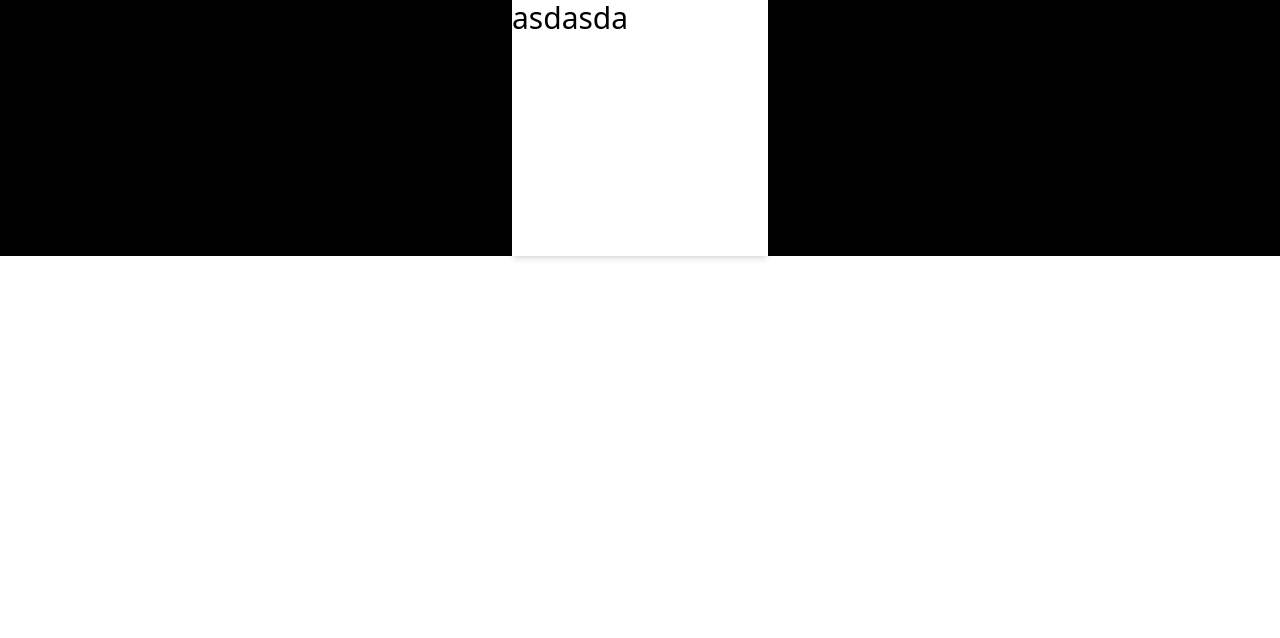
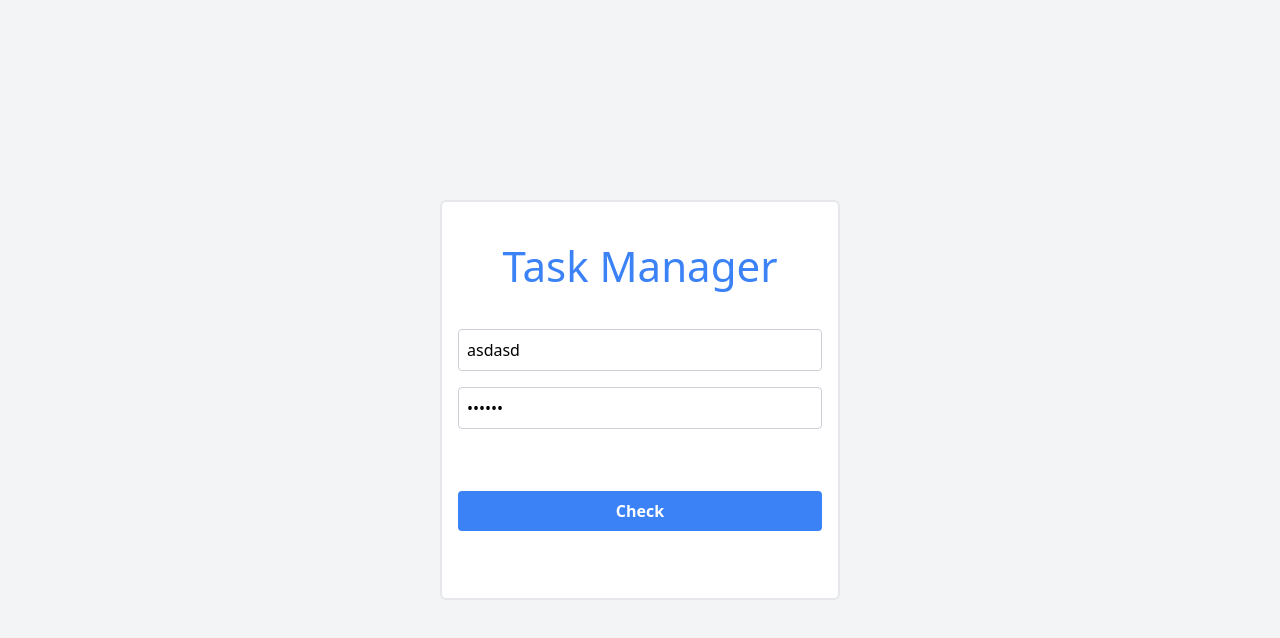
Before and after one commit to m1her/Task-Management-App, a React (Create React App) app: page /login in a window 1280 px wide. Shown: the top 638 px of the page. Built offline with nearby package versions, Linux system fonts and the light colour scheme.

Commit message:
login design

```diff
--- a/package.json
+++ b/package.json
@@ -10,6 +10,7 @@
     "@types/node": "^20.12.12",
     "@types/react": "^18.3.2",
     "@types/react-dom": "^18.3.0",
+    "framer-motion": "^11.2.4",
     "react": "^18.3.1",
     "react-dom": "^18.3.1",
     "react-router-dom": "^6.23.1",
--- a/src/Pages/Auth/Login/index.tsx
+++ b/src/Pages/Auth/Login/index.tsx
@@ -1,9 +1,235 @@
-import React from "react";
+import React, { useState } from "react";
+import { motion } from "framer-motion";
 
 export const Login = () => {
+  const [email, setEmail] = useState("asdasd");
+  const [password, setPassword] = useState("asdasd");
+  const [isChecked, setIsChecked] = useState("none");
+  const handleChange = (event: {
+    target: { value: React.SetStateAction<string> };
+  }) => {
+    setPassword(event.target.value);
+  };
+  const handleEmailChange = (event: {
+    target: { value: React.SetStateAction<string> };
+  }) => {
+    setEmail(event.target.value);
+  };
+  const handleSubmit = () => {
+    setIsChecked("wrong");
+    setTimeout(() => {
+      setIsChecked("none");
+    }, 700);
+  };
   return (
-    <div className="w-full h-full bg-black flex justify-center items-center">
-      <div className="w-64 h-64 bg-white shadow-md text-3xl">asdasda</div>
+    <div className="w-full h-screen flex justify-center items-center">
+      <motion.div
+        className="relative p-4 w-[400px] h-[400px] overflow-hidden border-2 rounded-md border-[#E5E7EB] shadow-[0_0_20px_-5px_rgba(0,0,0,0.2)] transition-colors duration-500 ease-in-out"
+        initial={{ width: 20, height: 20, backgroundColor: "white" }}
+        animate={{
+          rotate: 360,
+          width: 400,
+          height: 400,
+          x: isChecked === "true" ? -400 : 0,
+          boxShadow:
+            isChecked === "wrong"
+              ? "inset 0 0 20px 10px rgba(239,68,68,0.6)"
+              : "inset 0 0 20px 10px rgba(255,255,255,0)",
+        }}
+        transition={{
+          width: {
+            type: "spring",
+            stiffness: 100,
+            duration: 0.3,
+          },
+          height: {
+            type: "spring",
+            stiffness: 100,
+            duration: 0.3,
+          },
+          rotate: {
+            duration: 0.4,
+            ease: "linear",
+          },
+          x: {
+            duration: 0.4,
+            type: "spring",
+            stiffness: 50,
+            //  delay: 0.5,
+          },
+        }}
+      >
+        <div
+          className={`text-[42px] font-extralight text-center p-4 transition-colors duration-300
+        ${isChecked === "wrong" ? "text-[#EF4444]" : "text-[#3B82F6]"} `}
+        >
+          Task Manager
+        </div>
+
+        <input
+          className="border rounded w-full focus:ring focus:ring-blue-200 focus:border-blue-200 p-2 text-base mt-4 border-[#cbcfd6] outline-none"
+          placeholder="My Email"
+          type="email"
+          onChange={handleEmailChange}
+          value={email}
+        />
+        <input
+          className="border rounded w-full focus:ring focus:ring-blue-200 focus:border-blue-200 p-2 text-base mt-4 border-[#cbcfd6] outline-none"
+          placeholder="My Password"
+          type="password"
+          value={password}
+          onChange={handleChange}
+        />
+
+        <motion.button
+          onClick={handleSubmit}
+          className={`w-full text-base my transition-colors text-white p-2 font-semibold text-center rounded
+          ${
+            isChecked === "wrong"
+              ? "bg-[#EF4444]"
+              : "bg-[#3B82F6] hover:bg-[#4e92ff]"
+          } transition-colors duration-300
+          `}
+          initial={{ display: "none", opacity: 0 }}
+          animate={{
+            display: email && password ? "inline" : "none",
+            opacity: email && password ? 1 : 0,
+            y: email && password ? 62 : 0,
+          }}
+          transition={{
+            display: {
+              duration: 0.3,
+            },
+            opacity: {
+              duration: 0.25,
+            },
+          }}
+        >
+          Check
+        </motion.button>
+        <motion.div
+          className="absolute w-full pr-8 bottom-4"
+          initial={{ y: 0 }}
+          animate={{
+            y: email && password ? 150 : 0,
+            opacity: email && password ? 0 : 1,
+          }}
+          transition={{
+            y: {
+              duration: 0.4,
+            },
+            opacity: {
+              duration: 0.3,
+            },
+          }}
+        >
+          <div className="border-t border-[#E5E7EB] w-full h-[1px] my-7"></div>
+          <button
+            type="button"
+            className="text-white w-full transition-colors bg-[#3b5998] hover:bg-[#3b5998]/90 outline-none font-medium rounded text-sm px-5 py-2.5 flex justify-center mb-4"
+          >
+            <svg
+              className="w-4 h-4 me-2"
+              aria-hidden="true"
+              xmlns="http://www.w3.org/2000/svg"
+              fill="currentColor"
+              viewBox="0 0 8 19"
+            >
+              <path
+                fill-rule="evenodd"
+                d="M6.135 3H8V0H6.135a4.147 4.147 0 0 0-4.142 4.142V6H0v3h2v9.938h3V9h2.021l.592-3H5V3.591A.6.6 0 0 1 5.592 3h.543Z"
+                clip-rule="evenodd"
+              />
+            </svg>
+            Sign in with Facebook
+          </button>
+          <button
+            type="button"
+            className="text-white transition-colors bg-[#4285F4] hover:bg-[#4285F4]/90 outline-none font-medium rounded text-sm px-5 py-2.5 flex justify-center w-full"
+          >
+            <svg
+              className="w-4 h-4 me-2"
+              aria-hidden="true"
+              xmlns="http://www.w3.org/2000/svg"
+              fill="currentColor"
+              viewBox="0 0 18 19"
+            >
+              <path
+                fill-rule="evenodd"
+                d="M8.842 18.083a8.8 8.8 0 0 1-8.65-8.948 8.841 8.841 0 0 1 8.8-8.652h.153a8.464 8.464 0 0 1 5.7 2.257l-2.193 2.038A5.27 5.27 0 0 0 9.09 3.4a5.882 5.882 0 0 0-.2 11.76h.124a5.091 5.091 0 0 0 5.248-4.057L14.3 11H9V8h8.34c.066.543.095 1.09.088 1.636-.086 5.053-3.463 8.449-8.4 8.449l-.186-.002Z"
+                clip-rule="evenodd"
+              />
+            </svg>
+            Sign in with Google
+          </button>
+        </motion.div>
+
+        <div
+          className={`absolute top-0 left-0 w-full h-full z-50 ${
+            isChecked === "true" ? "inline" : "hidden"
+          }`}
+        >
+          <motion.div
+            className="w-full h-full flex justify-center items-center"
+            animate={{
+              opacity: isChecked === "true" ? 1 : 0,
+              backgroundColor: "#34D399",
+            }}
+            transition={{ duration: 0.4, ease: "easeOut" }}
+          >
+            <svg
+              xmlns="http://www.w3.org/2000/svg"
+              fill="none"
+              viewBox="0 0 24 24"
+              strokeWidth={1.5}
+              stroke="currentColor"
+              className="text-white"
+            >
+              <motion.path
+                strokeLinecap="round"
+                strokeLinejoin="round"
+                d="m4.5 12.75 6 6 9-13.5"
+                initial={{ pathLength: 0 }}
+                animate={{
+                  pathLength: isChecked === "true" ? 1 : 0,
+                  opacity: isChecked === "true" ? 1 : 0,
+                }}
+                transition={{
+                  duration: 0.6,
+                  ease: "easeInOut",
+                  delay: 0.35,
+                }}
+              />
+            </svg>
+          </motion.div>
+        </div>
+      </motion.div>
+      <div className="absolute right-52">
+        <motion.div
+          className="relative text-[64px] font-extralight text-[#3B82F6] transition-colors duration-700"
+          animate={{
+            opacity: isChecked === "true" ? 1 : 0,
+            color: isChecked === "true" ? "grey" : "#3B82F6",
+          }}
+          transition={{
+            opacity: { duration: 0.2, delay: 0.8 },
+            color: { duration: 1, delay: 1.3, ease: "linear" },
+          }}
+        >
+          Logged In Successfully
+          <motion.div
+            className="absolute top-1/2 translate-y-1/2 border-t-[3px] rounded w-full h-[1px] transition-colors duration-700"
+            animate={{
+              width: isChecked === "true" ? `100%` : 0,
+              borderColor: isChecked === "true" ? "grey" : "#3B82F6",
+            }}
+            transition={{
+              width: { duration: 0.6, delay: 1.2 },
+              borderColor: { duration: 0.6, delay: 1.3, ease: "linear" },
+            }}
+          ></motion.div>
+        </motion.div>
+      </div>
     </div>
   );
 };
--- a/src/index.css
+++ b/src/index.css
@@ -1,3 +1,8 @@
 @tailwind base;
 @tailwind components;
 @tailwind utilities;
+
+
+body {
+  background: #F3F4F6;
+}
```
Also changed, not shown: 1 other file (tests, documents, lock files or other folders).
